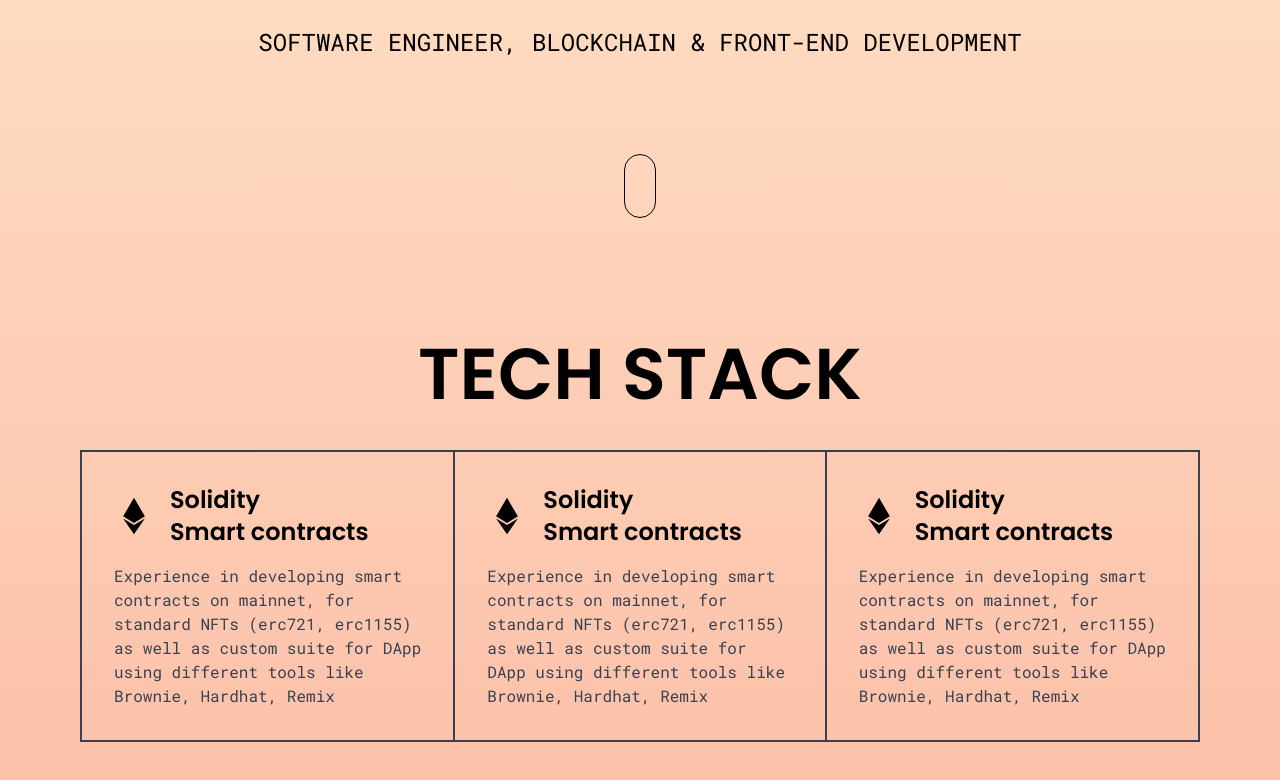
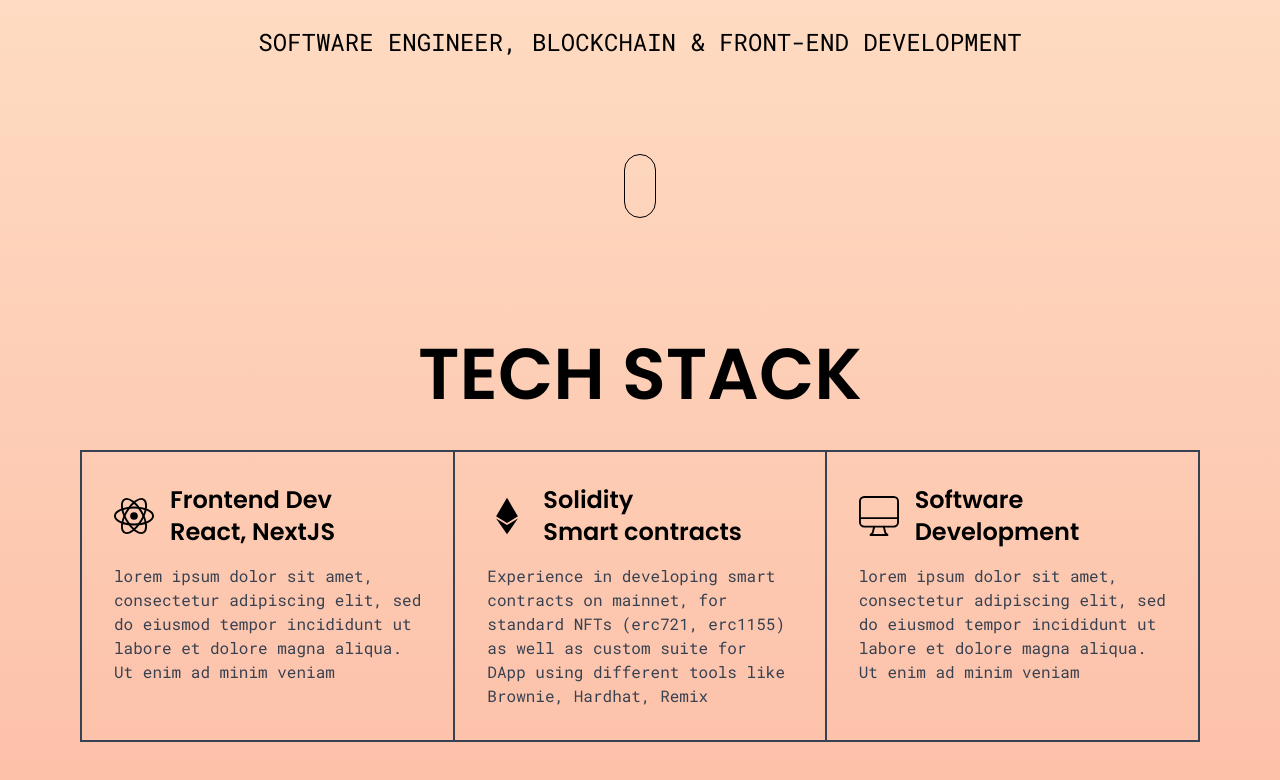
Before and after one commit to MatthieuD134/matthieu-daulhiac-portfolio, a Next.js app: page / in a window 1280 px wide. Shown: the part 502-1282 px from the top of the page. Built offline with nearby package versions, Linux system fonts and the light colour scheme.

Commit message:
finalize styling for tech stack section

```diff
--- /dev/null
+++ b/src/components/icons/monitor-logo.tsx
@@ -0,0 +1,24 @@
+import { SVGProps } from 'react';
+
+const MonitorLogo = (props: SVGProps<SVGSVGElement>) => (
+  <svg
+    xmlnsXlink="http://www.w3.org/1999/xlink"
+    xmlns="http://www.w3.org/2000/svg"
+    width="42"
+    height="42"
+    viewBox="0 0 42 42"
+    {...props}
+  >
+    <path
+      d="M18,34.111l-1.667,6.667L14.111,43H31.889l-2.222-2.222L28,34.111M3,25.222H43M7.444,34.111H38.556A4.444,4.444,0,0,0,43,29.667V7.444A4.444,4.444,0,0,0,38.556,3H7.444A4.444,4.444,0,0,0,3,7.444V29.667A4.444,4.444,0,0,0,7.444,34.111Z"
+      transform="translate(-2 -2)"
+      fill="none"
+      stroke="currentColor"
+      stroke-linecap="round"
+      stroke-linejoin="round"
+      stroke-width="2px"
+    ></path>
+  </svg>
+);
+
+export default MonitorLogo;
--- /dev/null
+++ b/src/components/icons/react-logo.tsx
@@ -0,0 +1,34 @@
+import { SVGProps } from 'react';
+
+const ReactLogo = (props: SVGProps<SVGSVGElement>) => (
+  <svg
+    xmlnsXlink="http://www.w3.org/1999/xlink"
+    width="16"
+    height="16"
+    viewBox="-10.5 -9.45 21 18.9"
+    fill="none"
+    xmlns="http://www.w3.org/2000/svg"
+    {...props}
+  >
+    <circle cx="0" cy="0" r="2" fill="currentColor"></circle>
+    <g stroke="#149ECA" stroke-width="1" fill="none">
+      <ellipse rx="10" ry="4.5" stroke="currentColor" fill="none"></ellipse>
+      <ellipse
+        rx="10"
+        ry="4.5"
+        transform="rotate(60)"
+        stroke="currentColor"
+        fill="none"
+      ></ellipse>
+      <ellipse
+        rx="10"
+        ry="4.5"
+        transform="rotate(120)"
+        stroke="currentColor"
+        fill="none"
+      ></ellipse>
+    </g>
+  </svg>
+);
+
+export default ReactLogo;
--- a/src/components/pages/home/tech-stack-section.tsx
+++ b/src/components/pages/home/tech-stack-section.tsx
@@ -2,6 +2,8 @@ import { useRouter } from 'next/router';
 import { poppins } from '../../base/fonts';
 import EthereumLogo from '@/components/icons/ethereum-logo';
 import { useMemo } from 'react';
+import ReactLogo from '@/components/icons/react-logo';
+import MonitorLogo from '@/components/icons/monitor-logo';
 
 const TECH_STACK_TITLE = [
   {
@@ -10,7 +12,7 @@ const TECH_STACK_TITLE = [
   },
   {
     locale: 'fr',
-    title: '',
+    title: 'Stack Technique',
   },
   {
     locale: 'cn',
@@ -42,6 +44,54 @@ const SOLIDITY_DEVELOPMENT_CONTENT = [
   },
 ];
 
+const FRONT_END_DEVELOPMENT_CONTENT = [
+  {
+    locale: 'en',
+    title: 'Frontend Dev',
+    subtitle: 'React, NextJS',
+    content:
+      'lorem ipsum dolor sit amet, consectetur adipiscing elit, sed do eiusmod tempor incididunt ut labore et dolore magna aliqua. Ut enim ad minim veniam',
+  },
+  {
+    locale: 'fr',
+    title: 'Frontend Dev',
+    subtitle: 'React, NextJS',
+    content:
+      'lorem ipsum dolor sit amet, consectetur adipiscing elit, sed do eiusmod tempor incididunt ut labore et dolore magna aliqua. Ut enim ad minim veniam',
+  },
+  {
+    locale: 'cn',
+    title: '前端开发',
+    subtitle: 'React, NextJS',
+    content:
+      'lorem ipsum dolor sit amet, consectetur adipiscing elit, sed do eiusmod tempor incididunt ut labore et dolore magna aliqua. Ut enim ad minim veniam',
+  },
+];
+
+const SOFTWARE_DEVELOPMENT_CONTENT = [
+  {
+    locale: 'en',
+    title: 'Software',
+    subtitle: 'Development',
+    content:
+      'lorem ipsum dolor sit amet, consectetur adipiscing elit, sed do eiusmod tempor incididunt ut labore et dolore magna aliqua. Ut enim ad minim veniam',
+  },
+  {
+    locale: 'fr',
+    title: 'Developement',
+    subtitle: 'Logiciel',
+    content:
+      'lorem ipsum dolor sit amet, consectetur adipiscing elit, sed do eiusmod tempor incididunt ut labore et dolore magna aliqua. Ut enim ad minim veniam',
+  },
+  {
+    locale: 'cn',
+    title: ' 软件开发',
+    subtitle: 'Python, Typescript',
+    content:
+      'lorem ipsum dolor sit amet, consectetur adipiscing elit, sed do eiusmod tempor incididunt ut labore et dolore magna aliqua. Ut enim ad minim veniam',
+  },
+];
+
 const TechStackSection = () => {
   const { locale } = useRouter();
 
@@ -53,13 +103,15 @@ const TechStackSection = () => {
 
   const frontEndContent = useMemo(
     () =>
-      SOLIDITY_DEVELOPMENT_CONTENT.find((content) => content.locale === locale),
+      FRONT_END_DEVELOPMENT_CONTENT.find(
+        (content) => content.locale === locale
+      ),
     [locale]
   );
 
   const SoftwareDevContent = useMemo(
     () =>
-      SOLIDITY_DEVELOPMENT_CONTENT.find((content) => content.locale === locale),
+      SOFTWARE_DEVELOPMENT_CONTENT.find((content) => content.locale === locale),
     [locale]
   );
 
@@ -72,6 +124,24 @@ const TechStackSection = () => {
       </h2>
       <div className="grid grid-cols-1 md:grid-cols-3 my-10 gap-5 md:gap-0">
         <div className=" border-2 p-8 border-solid border-gray-700 dark:border-gray-400 md:border-r-0">
+          <div className="flex items-center mb-4">
+            <ReactLogo className="w-10 h-10" />
+            <div className="ml-4">
+              <h3 className={`text-2xl font-semibold ${poppins.className}`}>
+                {frontEndContent?.title}
+                <br />
+
+                {frontEndContent?.subtitle}
+              </h3>
+            </div>
+          </div>
+          <div>
+            <p className="text-gray-700 dark:text-gray-400">
+              {frontEndContent?.content}
+            </p>
+          </div>
+        </div>
+        <div className=" border-2 p-8 border-solid border-gray-700 dark:border-gray-400">
           <div className="flex items-center mb-4">
             <EthereumLogo className="w-10 h-10" />
             <div className="ml-4">
@@ -89,27 +159,9 @@ const TechStackSection = () => {
             </p>
           </div>
         </div>
-        <div className=" border-2 p-8 border-solid border-gray-700 dark:border-gray-400">
-          <div className="flex items-center mb-4">
-            <EthereumLogo className="w-10 h-10" />
-            <div className="ml-4">
-              <h3 className={`text-2xl font-semibold ${poppins.className}`}>
-                {frontEndContent?.title}
-                <br />
-
-                {frontEndContent?.subtitle}
-              </h3>
-            </div>
-          </div>
-          <div>
-            <p className="text-gray-700 dark:text-gray-400">
-              {frontEndContent?.content}
-            </p>
-          </div>
-        </div>
         <div className=" border-2 p-8 border-solid border-gray-700 dark:border-gray-400 md:border-l-0">
           <div className="flex items-center mb-4">
-            <EthereumLogo className="w-10 h-10" />
+            <MonitorLogo className="w-10 h-10" />
             <div className="ml-4">
               <h3 className={`text-2xl font-semibold ${poppins.className}`}>
                 {SoftwareDevContent?.title}
```
Also changed, not shown: public/monitor-logo.svg (added), public/react-logo.svg (added).
